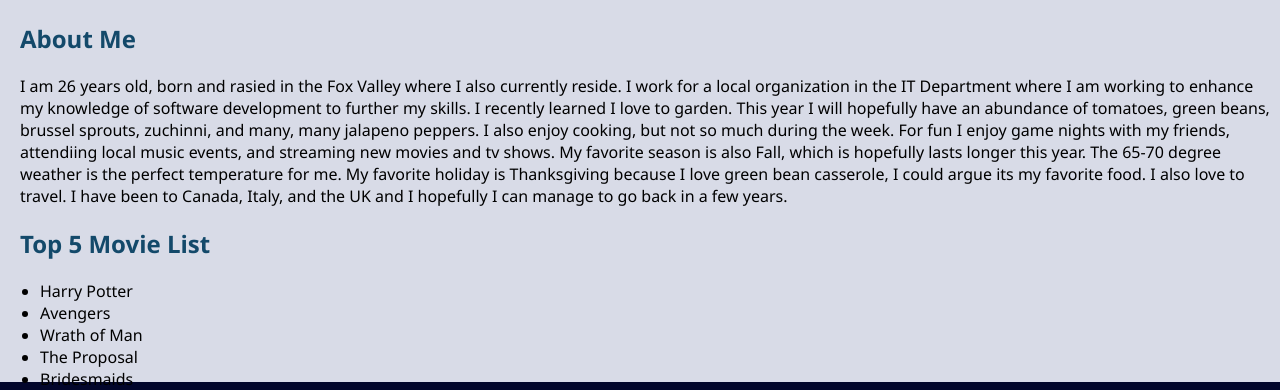
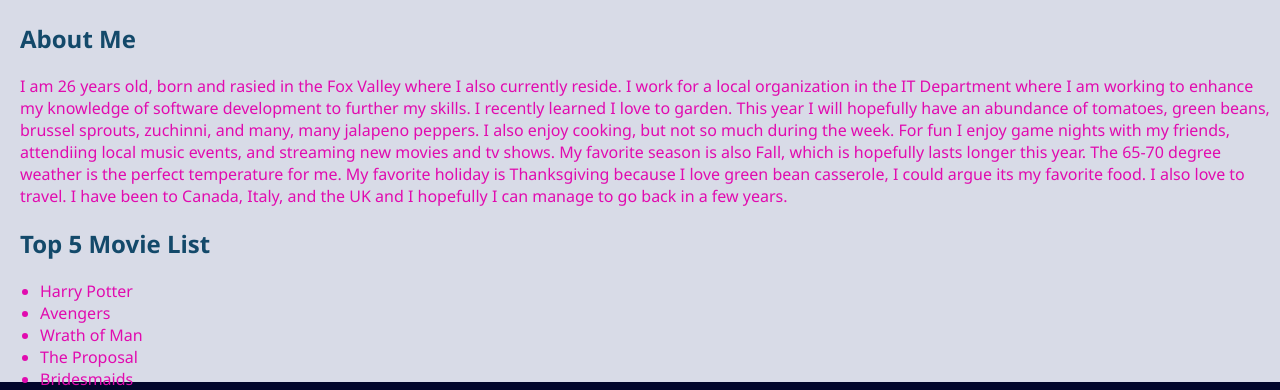
Before and after one commit to jessdue23/homepage, a plain HTML site: page index.html in a window 1280 px wide. Shown: the part 489-879 px from the top of the page. Drawn offline with Linux system fonts and the light colour scheme.

Commit message:
changing color of text

```diff
--- a/assets/css/style.css
+++ b/assets/css/style.css
@@ -3,6 +3,7 @@ body{
     font-family: 'Segoe UI', Tahoma, Geneva, Verdana, sans-serif;
     margin: 0px;
     padding: 0px;
+    color: rgb(225, 11, 175)
 }
 
 #wrapper{
```
